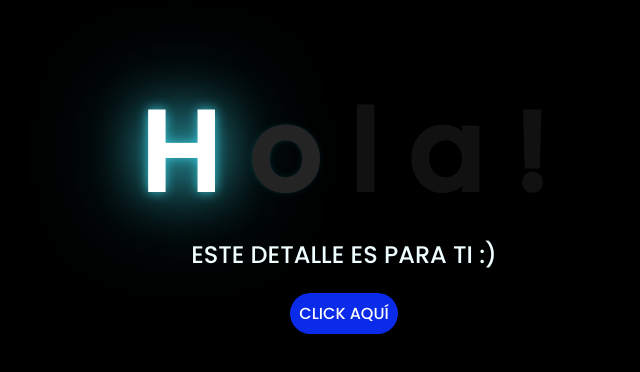
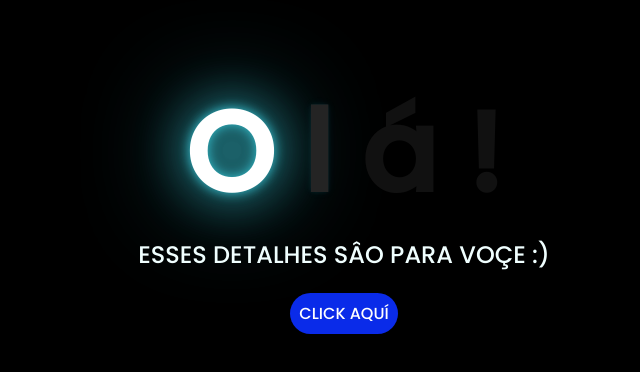
Before and after one commit to julianopls/flor, a plain HTML site: page index.html in a window 1280 px wide. Shown: the part 134-506 px from the top of the page, without its empty margins (304-944 px from the left). Drawn offline with Linux system fonts and the light colour scheme.

Commit message:
Update index.html

```diff
--- a/index.html
+++ b/index.html
@@ -12,14 +12,13 @@
 
 <body>
     <div class="greetings">
-        <span>H</span>
-        <span>o</span>
+        <span>O</span>
         <span>l</span>
-        <span>a</span>
+        <span>á</span>
         <span>!</span>
     </div>
     <div class="description">
-        <span>ESTE DETALLE ES PARA TI :)</span>
+        <span>ESSES DETALHES SÂO PARA VOÇE :)</span>
     </div>
     <div class="button">
         <button class="botones">
```
